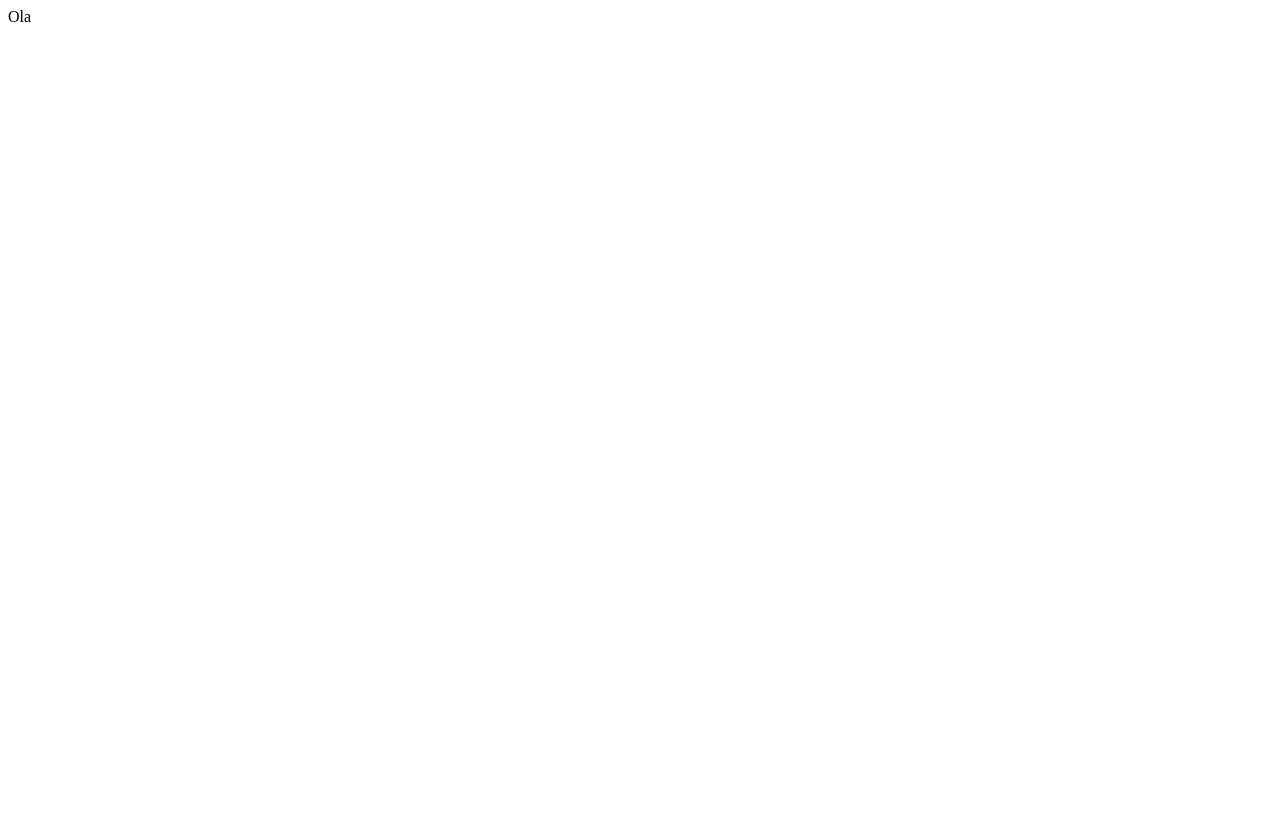
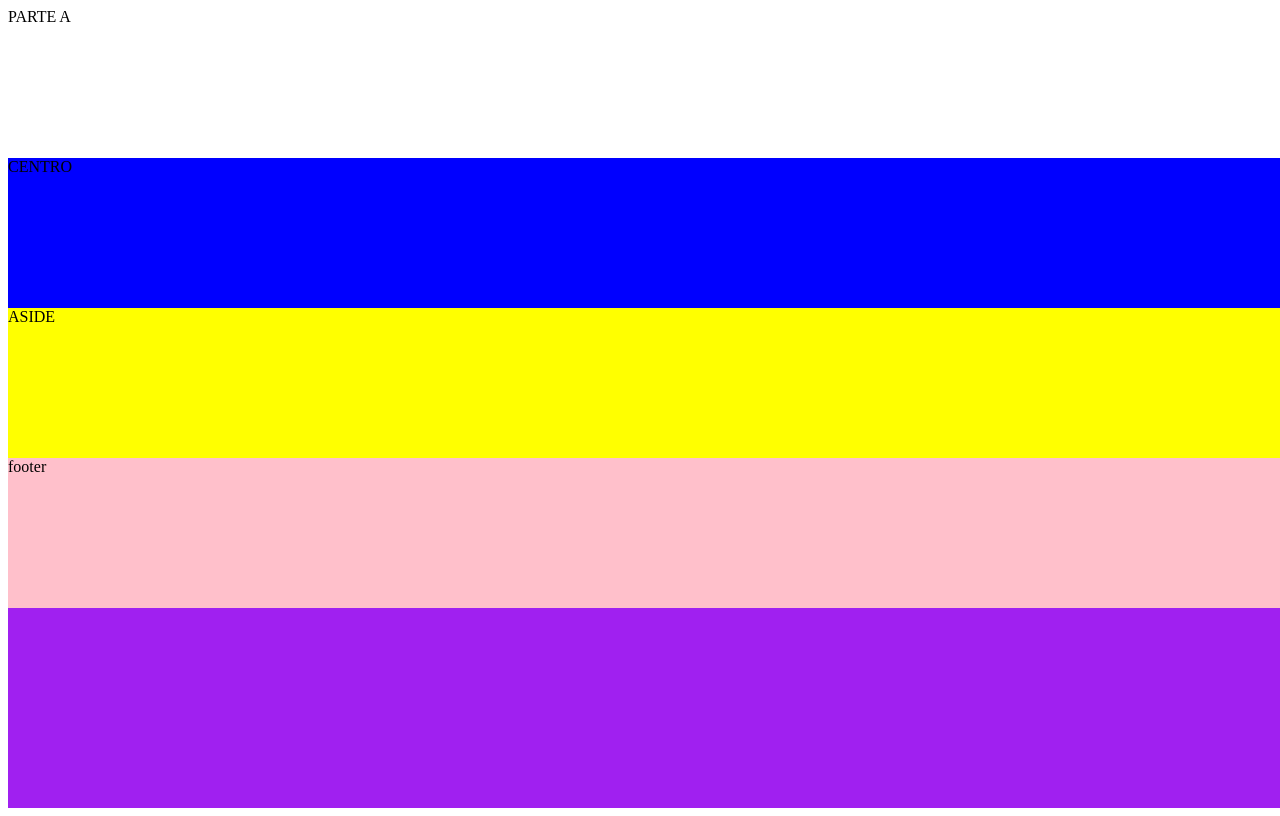
Before and after one commit to MaxwellJalves/projetoreact, a React (Create React App) app: page / in a window 1280 px wide. Built offline with nearby package versions, Linux system fonts and the light colour scheme.

Commit message:
montado estrutura base

```diff
--- /dev/null
+++ b/src/components/Flexbox/Style.ts
@@ -0,0 +1,33 @@
+import styled from "styled-components";
+
+export const Container = styled.div`
+  * {
+    margin: 0;
+    padding: 0px;
+  }
+  width: 100vw;
+  height: 100vh;
+  background-color: #a020f0;
+
+  header {
+    height: 150px;
+    width: 100%;
+    background: white;
+  }
+
+  main {
+    height: 150px;
+    width: 100%;
+    background: blue;
+  }
+  aside {
+    height: 150px;
+    width: 100%;
+    background: yellow;
+  }
+  footer {
+    height: 150px;
+    width: 100%;
+    background: pink;
+  }
+`;
--- a/src/components/Flexbox/flexbox.tsx
+++ b/src/components/Flexbox/flexbox.tsx
@@ -1,3 +1,10 @@
+import { Container } from "./Style";
+
 export function Flexbox(){
-    return <div>Ola</div>
+    return <Container>
+    <header>PARTE A</header>
+    <main>CENTRO</main>
+    <aside>ASIDE</aside>
+    <footer>footer</footer>
+    </Container>
 }
```
